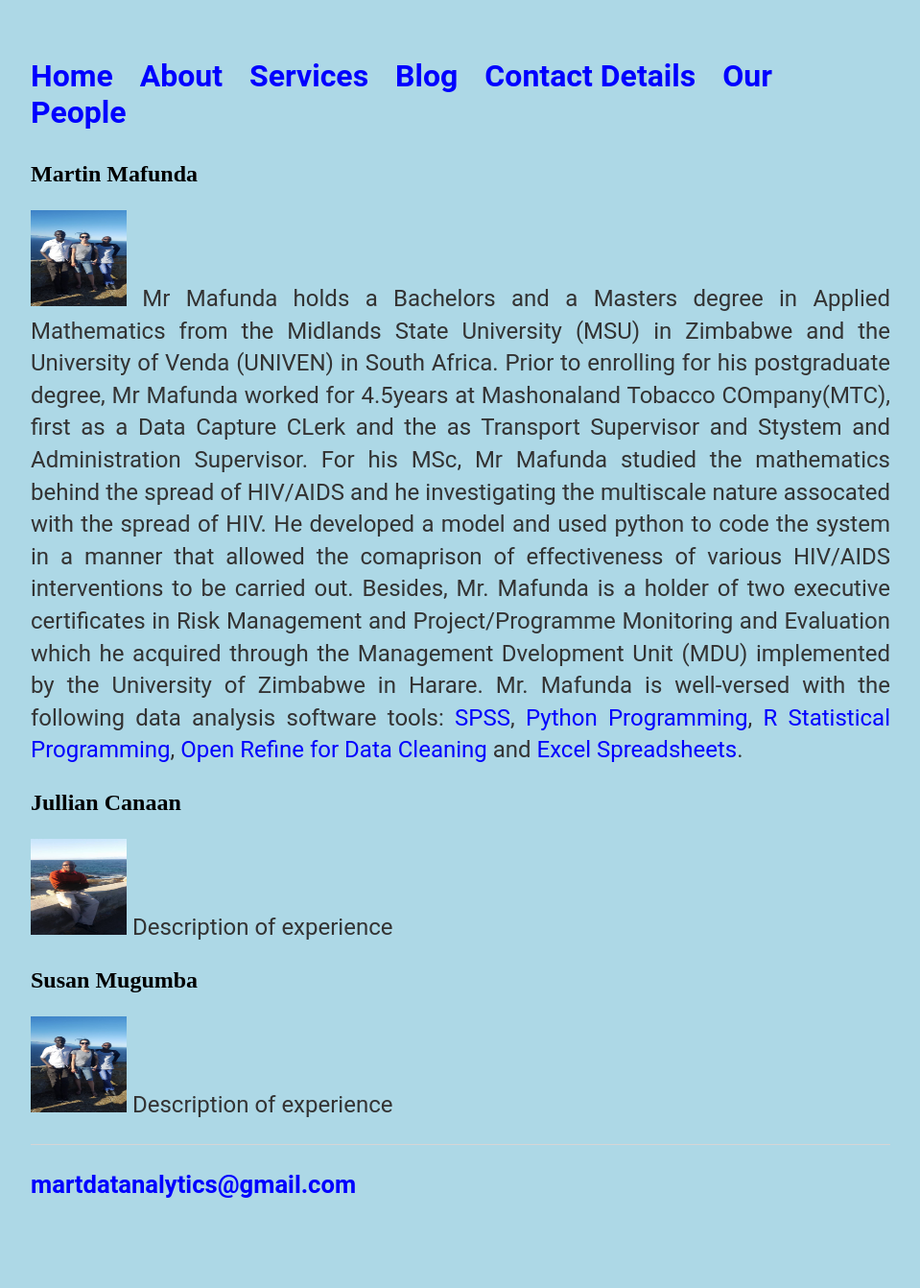
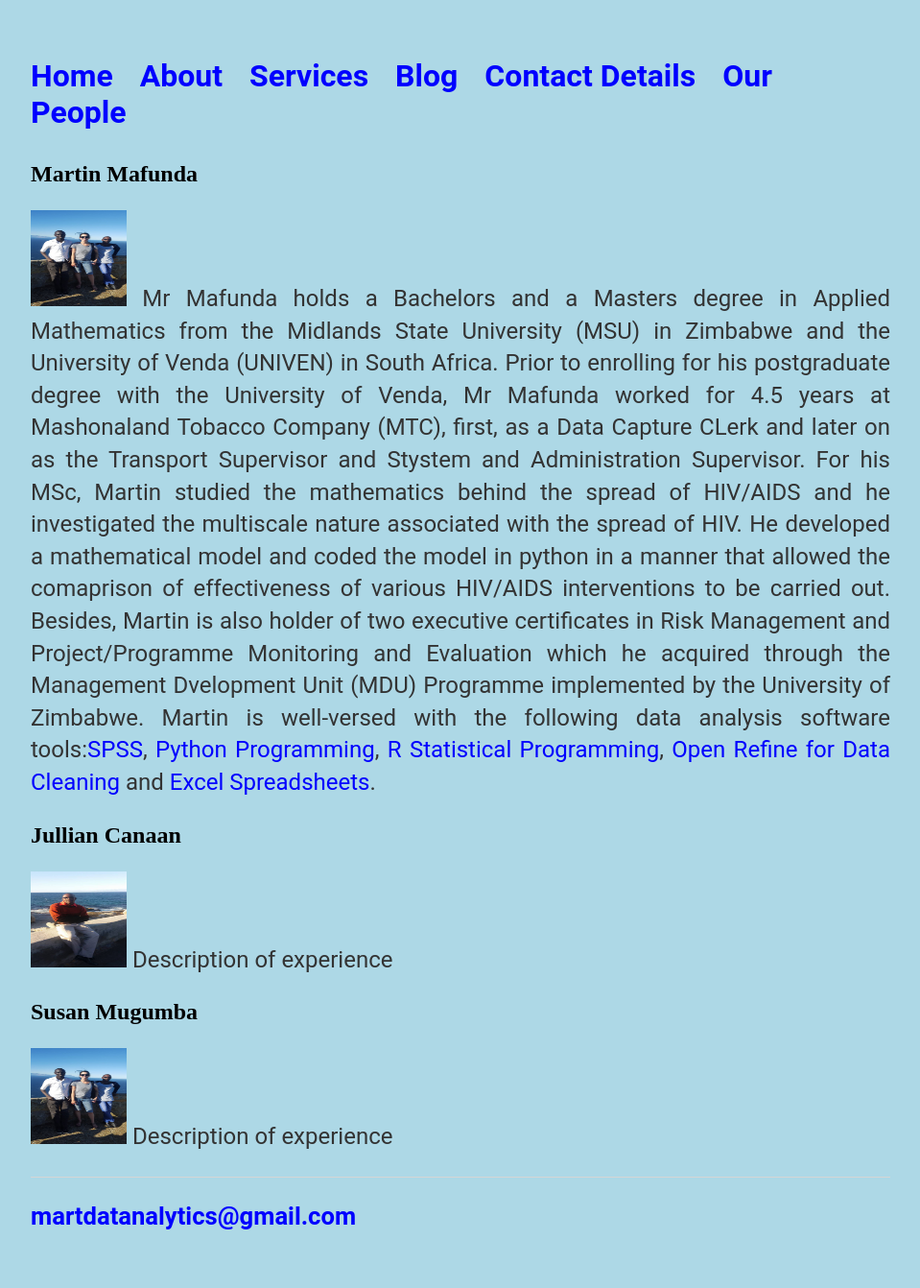
Before and after one commit to martdatanalytics/martdatanalytics.github.io, a Jekyll site: the page built from cv/index.html, in a window 1280 px wide. Shown: the whole page at 96% size, without its empty margins (160-1119 px from the left). Built offline with Jekyll 4.4.1, drawn with Linux system fonts in a browser that asks for light colours; before the commit the page ends 1309 px from its top, so only the background shows below that.

Commit message:
Update index.html

```diff
--- a/cv/index.html
+++ b/cv/index.html
@@ -6,13 +6,14 @@ title: Martin Canaan Mafunda
 	<h2 style="font-size:1.5em;">Martin Mafunda</h2>
 	<p style="text-align:justify;"><img src="/images/Background.jpg",alt="Picture of Martin", width="100", height="100",align="left">
 	Mr Mafunda holds a Bachelors and a Masters degree in Applied Mathematics from the Midlands State University (MSU)
-	in Zimbabwe and the University of Venda (UNIVEN) in South Africa. Prior to enrolling for his postgraduate degree, Mr Mafunda worked for 4.5years at Mashonaland Tobacco COmpany(MTC), first as a Data Capture CLerk and the
-	as Transport Supervisor and Stystem and Administration Supervisor. For his MSc, Mr Mafunda studied the mathematics behind the spread of HIV/AIDS
-	and he investigating the multiscale nature assocated with the spread of HIV. He developed a model and used python to code the system in
-	a manner that allowed the comaprison of effectiveness of various HIV/AIDS interventions to be carried out. Besides, Mr. Mafunda is a
-	holder of two executive certificates in Risk Management and Project/Programme Monitoring and Evaluation which he acquired through the Management Dvelopment Unit
-	(MDU) implemented by the University of Zimbabwe in Harare. Mr. Mafunda is well-versed with the following data analysis software tools:
-	<a href="https://en.wikipedia.org/wiki/SPSS">SPSS</a>, <a href="http://www.data-analysis-in-python.org/">
+	in Zimbabwe and the University of Venda (UNIVEN) in South Africa. Prior to enrolling for his postgraduate degree with the University of Venda,
+		Mr Mafunda worked for 4.5 years at Mashonaland Tobacco Company (MTC), first, as a Data Capture CLerk and later on as the Transport
+		Supervisor and Stystem and Administration Supervisor. For his MSc, Martin studied the mathematics behind the spread of HIV/AIDS
+		and he investigated the multiscale nature associated with the spread of HIV. He developed a mathematical model and  coded the model
+		in python in a manner that allowed the comaprison of effectiveness of various HIV/AIDS interventions to be carried out. Besides,
+		Martin is also holder of two executive certificates in Risk Management and Project/Programme Monitoring and Evaluation which he
+		acquired through the Management Dvelopment Unit (MDU) Programme  implemented by the University of Zimbabwe. Martin is well-versed
+		with the following data analysis software tools:<a href="https://en.wikipedia.org/wiki/SPSS">SPSS</a>, <a href="http://www.data-analysis-in-python.org/">
 		Python Programming</a>, <a href="https://www.r-project.org/">R Statistical Programming</a>,
 		<a href="http://openrefine.org/">Open Refine for Data Cleaning</a> and
 		<a href="https://en.wikipedia.org/wiki/Microsoft_Excel">Excel Spreadsheets</a>.
```
